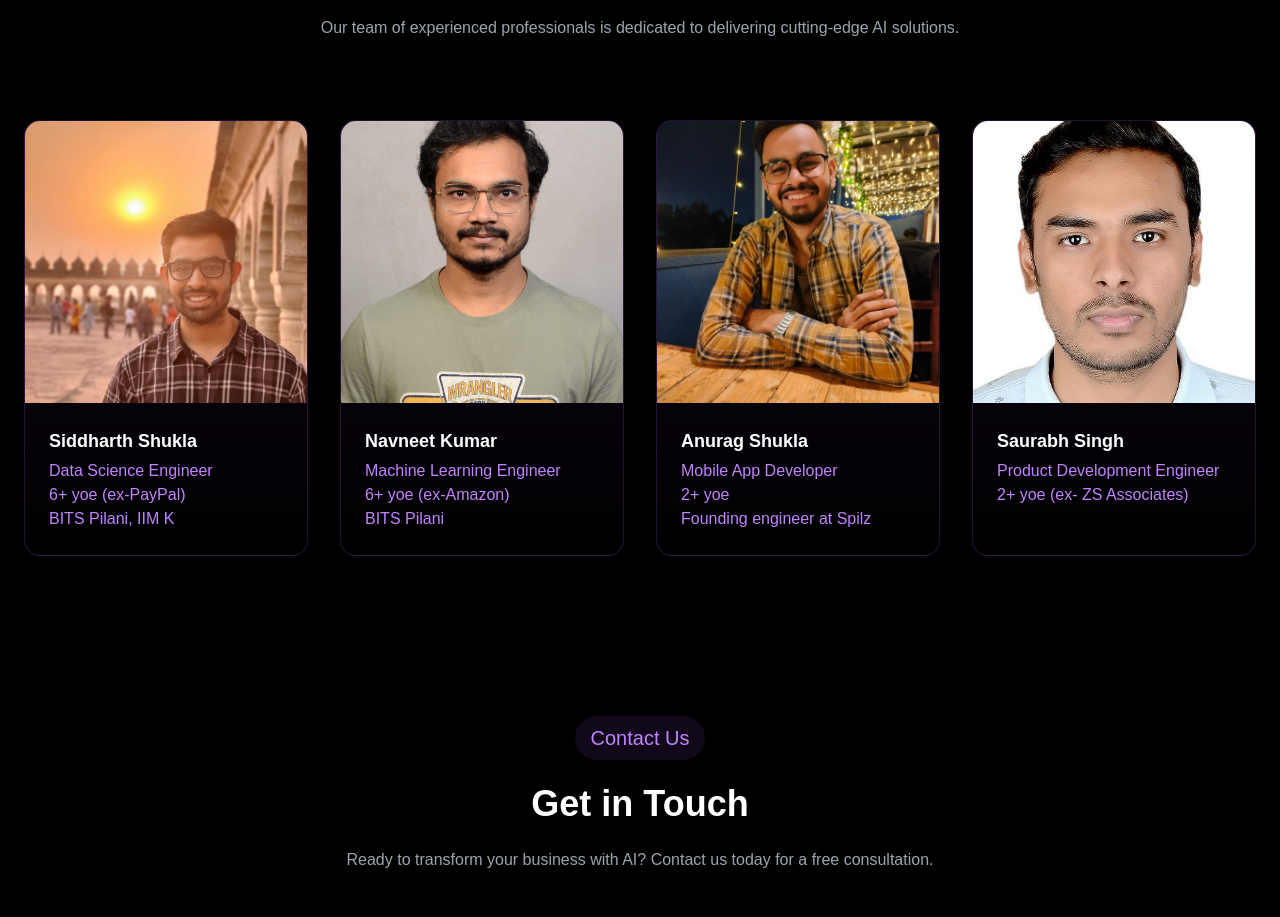
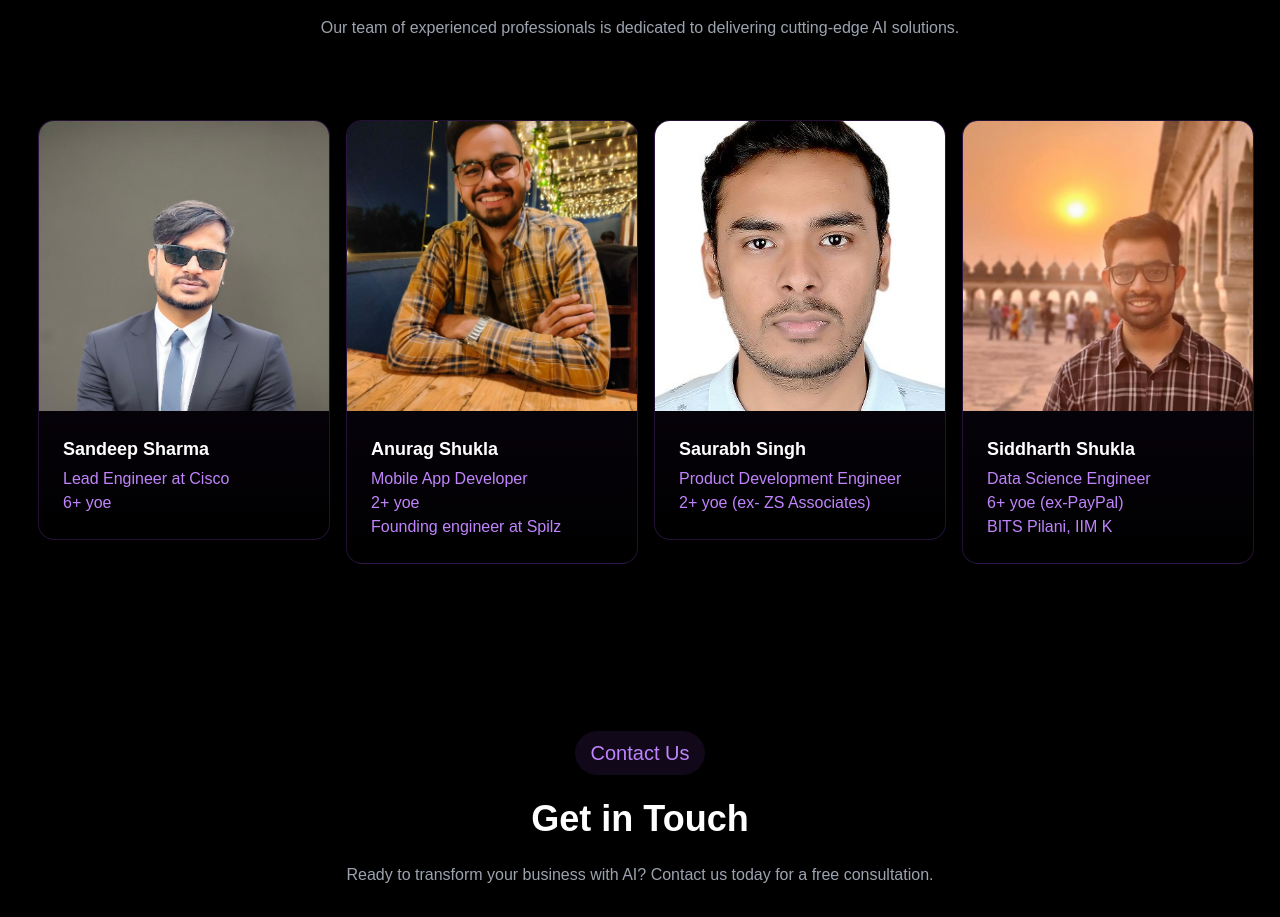
Before and after one commit to aks1817/homepage, a Next.js app: page / in a window 1280 px wide. Shown: the part 3280-4197 px from the top of the page. Built offline with nearby package versions, Linux system fonts and the light colour scheme.

Commit message:
addds carousel for team mates

```diff
--- a/app/components/Team.tsx
+++ b/app/components/Team.tsx
@@ -1,4 +1,10 @@
+"use client";
+
+import React from "react";
+import Slider from "react-slick";
 import { Linkedin, Twitter, Github } from "lucide-react";
+import "slick-carousel/slick/slick.css";
+import "slick-carousel/slick/slick-theme.css";
 
 const team = [
   {
@@ -19,6 +25,18 @@ const team = [
     education: "BITS Pilani",
     role: "Machine Learning Engineer",
     image: "/navneet.jpg?height=400&width=400",
+    social: {
+      linkedin: "#",
+      twitter: "#",
+      github: "#",
+    },
+  },
+  {
+    name: "Sandeep Sharma",
+    experience: "6+ yoe",
+    education: "",
+    role: "Lead Engineer at Cisco",
+    image: "/sandeep.jpg?height=400&width=400",
     social: {
       linkedin: "#",
       twitter: "#",
@@ -51,7 +69,41 @@ const team = [
   },
 ];
 
-export default function Team() {
+export default function TeamCarousel() {
+  const settings = {
+    dots: true,
+    infinite: true,
+    speed: 500,
+    slidesToShow: 4,
+    slidesToScroll: 1,
+    autoplay: true,
+    autoplaySpeed: 3000,
+    arrows: false,
+    responsive: [
+      {
+        breakpoint: 1024,
+        settings: {
+          slidesToShow: 3,
+          slidesToScroll: 1,
+        },
+      },
+      {
+        breakpoint: 768,
+        settings: {
+          slidesToShow: 2,
+          slidesToScroll: 1,
+        },
+      },
+      {
+        breakpoint: 480,
+        settings: {
+          slidesToShow: 1,
+          slidesToScroll: 1,
+        },
+      },
+    ],
+  };
+
   return (
     <section id="core-team" className="py-20">
       <div className="container mx-auto px-6">
@@ -67,12 +119,11 @@ export default function Team() {
             cutting-edge AI solutions.
           </p>
         </div>
-        <div className="grid md:grid-cols-2 lg:grid-cols-4 gap-8">
+        <div>
+          <Slider {...settings} className="team-carousel">
             {team.map((member, index) => (
-            <div
-              key={index}
-              className="bg-gradient-to-b from-purple-900/20 to-black/50 rounded-2xl border border-purple-500/20 overflow-hidden group"
-            >
+              <div key={index} className="px-2">
+                <div className="bg-gradient-to-b from-purple-900/20 to-black/50 rounded-2xl border border-purple-500/20 overflow-hidden group">
                   <div className="relative">
                     <img
                       src={member.image}
@@ -103,13 +154,17 @@ export default function Team() {
                     </div>
                   </div>
                   <div className="p-6">
-                <h3 className="text-lg font-semibold mb-1">{member.name}</h3>
+                    <h3 className="text-lg font-semibold mb-1">
+                      {member.name}
+                    </h3>
                     <p className="text-purple-400">{member.role}</p>
                     <p className="text-purple-400">{member.experience}</p>
                     <p className="text-purple-400">{member.education}</p>
                   </div>
                 </div>
+              </div>
             ))}
+          </Slider>
         </div>
       </div>
     </section>
--- a/package.json
+++ b/package.json
@@ -37,6 +37,7 @@
     "@radix-ui/react-toggle": "^1.1.1",
     "@radix-ui/react-toggle-group": "^1.1.1",
     "@radix-ui/react-tooltip": "^1.1.6",
+    "@types/react-slick": "^0.23.13",
     "autoprefixer": "^10.4.20",
     "axios": "^1.7.9",
     "class-variance-authority": "^0.7.1",
@@ -54,8 +55,10 @@
     "react-hook-form": "^7.54.1",
     "react-hot-toast": "^2.5.1",
     "react-resizable-panels": "^2.1.7",
+    "react-slick": "^0.30.3",
     "react-toastify": "^11.0.2",
     "recharts": "latest",
+    "slick-carousel": "^1.8.1",
     "sonner": "^1.7.1",
     "tailwind-merge": "^2.5.5",
     "tailwindcss-animate": "^1.0.7",
--- /dev/null
+++ b/styles/carousel.css
@@ -0,0 +1,27 @@
+/* Custom styles for the carousel */
+.team-carousel .slick-track {
+  display: flex !important;
+}
+
+.team-carousel .slick-slide {
+  height: inherit !important;
+  display: flex !important;
+  padding: 0 10px;
+}
+
+.team-carousel .slick-slide > div {
+  display: flex;
+  width: 100%;
+}
+
+.slick-dots {
+  bottom: -40px;
+}
+
+.slick-dots li button:before {
+  color: #a855f7;
+}
+
+.slick-dots li.slick-active button:before {
+  color: #a855f7;
+}
```
Also changed, not shown: public/sandeep.jpg (added). Lines whose indentation alone changed are shown as unchanged.
